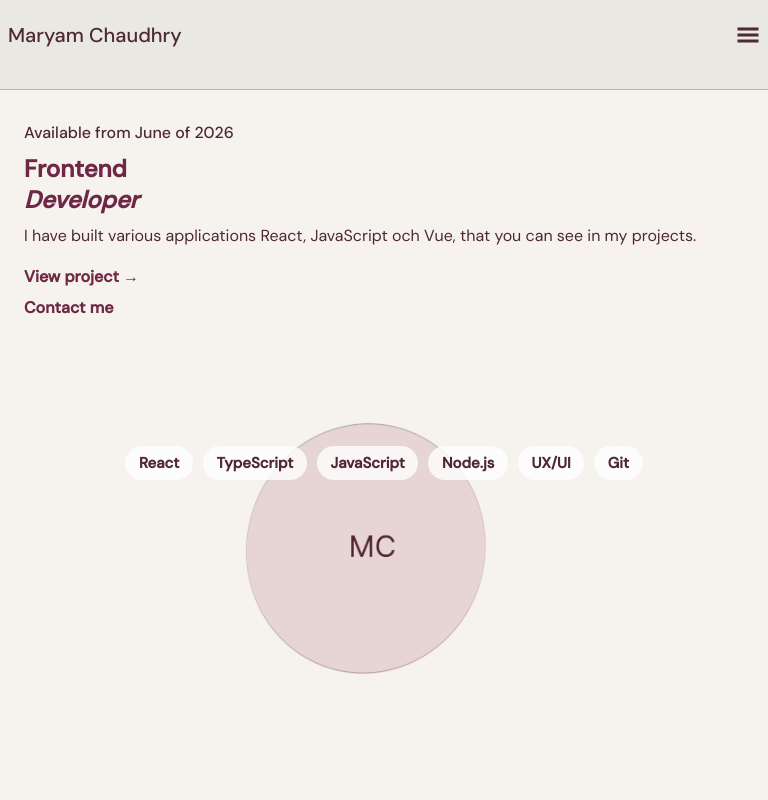
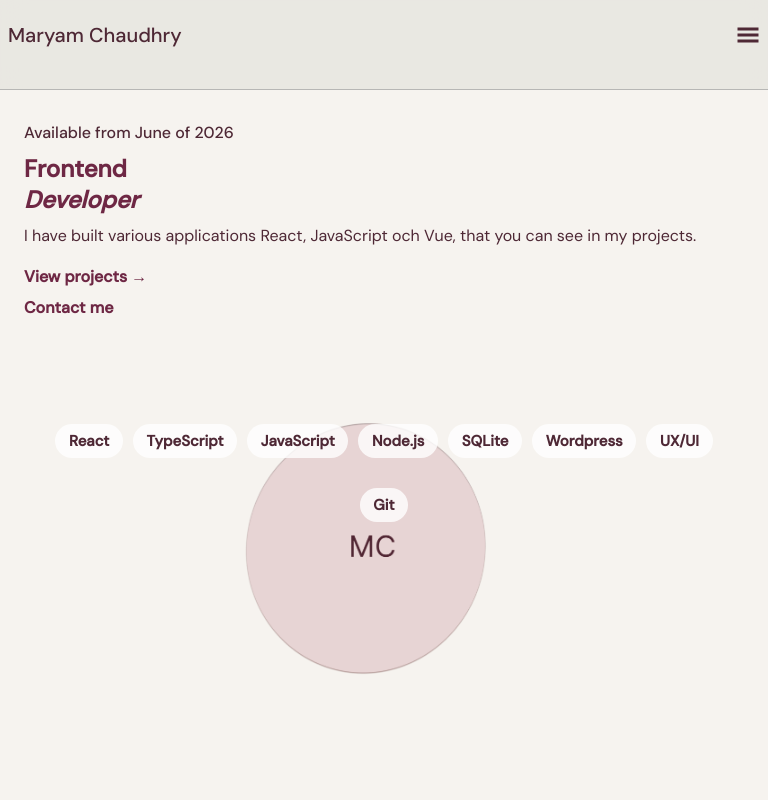
Before and after one commit to maryam891/Portfolio, a React (Vite) app: page / in a window 768 px wide. Shown: the top 800 px of the page. Built offline with nearby package versions, Linux system fonts and the light colour scheme.

Commit message:
added more hero tags

```diff
--- a/src/components/Hero.tsx
+++ b/src/components/Hero.tsx
@@ -12,7 +12,7 @@ export default function Hero() {
           I have built various applications React, JavaScript och Vue, that you can see in my projects.
         </p>
         <div className={"hero-links-container"}>
-          <a href="#Projects" className={"see-project-link"}>View project →</a>
+          <a href="#Projects" className={"see-project-link"}>View projects →</a>
           <a href="#Contact" className={"contact-link"}>Contact me</a>
         </div>
       </div>
@@ -26,6 +26,8 @@ export default function Hero() {
           <span>TypeScript</span>
           <span>JavaScript</span>
           <span>Node.js</span>
+          <span>SQLite</span>
+          <span>Wordpress</span>
           <span>UX/UI</span>
           <span>Git</span>
         </div>
--- a/src/css/Hero.css
+++ b/src/css/Hero.css
@@ -99,7 +99,8 @@ main {
   .qualities-inner-container {
     left: 0;
     right: 0;
-    bottom: 170px;
+    bottom: 300px;
+    height: 180px;
   }
 }
 
@@ -117,9 +118,22 @@ main {
     gap: 2rem;
   }
 
+  .qualities-inner-container {
+    left: 0;
+    right: 0;
+    bottom: 170px;
+  }
+
   .qualities-container {
+    height: 300px;
     width: 100%;
-    height: 300px;
+
   }
 
 }
+
+@media screen and (max-width:900px) {
+  .qualities-inner-container {
+    height: 150px;
+  }
+}
```
